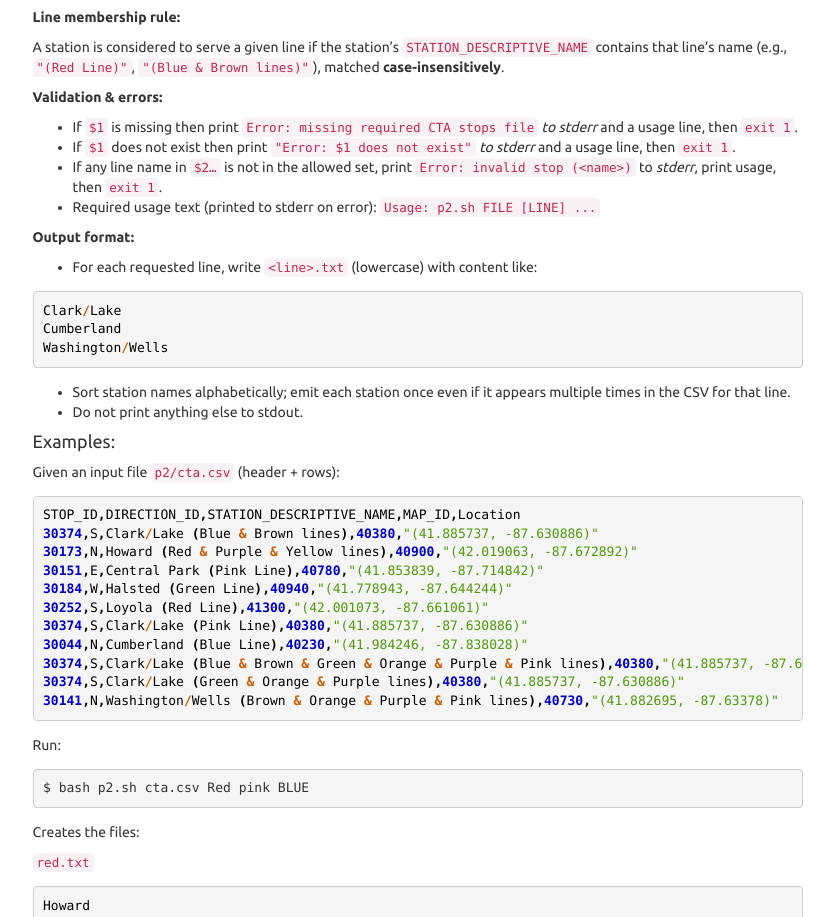
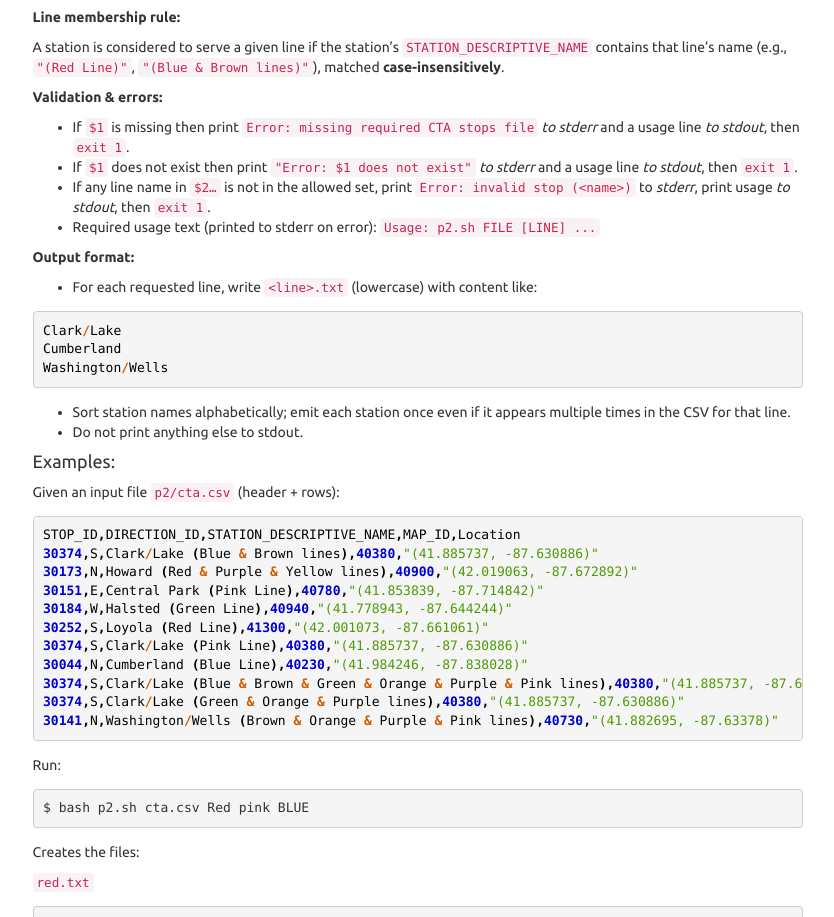
Before and after one commit to lsamuels/mpcs51082-site, a plain HTML site: page assignments/hw2/index.html in a window 1280 px wide. Shown: the part 7216-8133 px from the top of the page, without its empty margins (330-1164 px from the left). Drawn offline with Linux system fonts and the light colour scheme.

Commit message:
Update hw2 with clarification on usage for p2

```diff
--- a/assignments/hw2/index.html
+++ b/assignments/hw2/index.html
@@ -462,9 +462,9 @@ The <em>base station name</em> is the text before the first <code class="docutil
 <p>A station is considered to serve a given line if the station’s <code class="docutils literal notranslate"><span class="pre">STATION_DESCRIPTIVE_NAME</span></code> contains that line’s name (e.g., <code class="docutils literal notranslate"><span class="pre">&quot;(Red</span> <span class="pre">Line)&quot;</span></code>, <code class="docutils literal notranslate"><span class="pre">&quot;(Blue</span> <span class="pre">&amp;</span> <span class="pre">Brown</span> <span class="pre">lines)&quot;</span></code>), matched <strong>case-insensitively</strong>.</p>
 <p><strong>Validation &amp; errors:</strong></p>
 <ul class="simple">
-<li><p>If <code class="docutils literal notranslate"><span class="pre">$1</span></code> is missing then print <code class="docutils literal notranslate"><span class="pre">Error:</span> <span class="pre">missing</span> <span class="pre">required</span> <span class="pre">CTA</span> <span class="pre">stops</span> <span class="pre">file</span></code> <em>to stderr</em> and a usage line, then <code class="docutils literal notranslate"><span class="pre">exit</span> <span class="pre">1</span></code>.</p></li>
-<li><p>If <code class="docutils literal notranslate"><span class="pre">$1</span></code> does not exist then print <code class="docutils literal notranslate"><span class="pre">&quot;Error:</span> <span class="pre">$1</span> <span class="pre">does</span> <span class="pre">not</span> <span class="pre">exist&quot;</span></code> <em>to stderr</em> and a usage line, then <code class="docutils literal notranslate"><span class="pre">exit</span> <span class="pre">1</span></code>.</p></li>
-<li><p>If any line name in <code class="docutils literal notranslate"><span class="pre">$2…</span></code> is not in the allowed set, print  <code class="docutils literal notranslate"><span class="pre">Error:</span> <span class="pre">invalid</span> <span class="pre">stop</span> <span class="pre">(&lt;name&gt;)</span></code> to <em>stderr</em>, print usage, then <code class="docutils literal notranslate"><span class="pre">exit</span> <span class="pre">1</span></code>.</p></li>
+<li><p>If <code class="docutils literal notranslate"><span class="pre">$1</span></code> is missing then print <code class="docutils literal notranslate"><span class="pre">Error:</span> <span class="pre">missing</span> <span class="pre">required</span> <span class="pre">CTA</span> <span class="pre">stops</span> <span class="pre">file</span></code> <em>to stderr</em> and a usage line <em>to stdout</em>, then <code class="docutils literal notranslate"><span class="pre">exit</span> <span class="pre">1</span></code>.</p></li>
+<li><p>If <code class="docutils literal notranslate"><span class="pre">$1</span></code> does not exist then print <code class="docutils literal notranslate"><span class="pre">&quot;Error:</span> <span class="pre">$1</span> <span class="pre">does</span> <span class="pre">not</span> <span class="pre">exist&quot;</span></code> <em>to stderr</em> and a usage line <em>to stdout</em>, then <code class="docutils literal notranslate"><span class="pre">exit</span> <span class="pre">1</span></code>.</p></li>
+<li><p>If any line name in <code class="docutils literal notranslate"><span class="pre">$2…</span></code> is not in the allowed set, print  <code class="docutils literal notranslate"><span class="pre">Error:</span> <span class="pre">invalid</span> <span class="pre">stop</span> <span class="pre">(&lt;name&gt;)</span></code> to <em>stderr</em>, print usage <em>to stdout</em>, then <code class="docutils literal notranslate"><span class="pre">exit</span> <span class="pre">1</span></code>.</p></li>
 <li><p>Required usage text (printed to stderr on error): <code class="docutils literal notranslate"><span class="pre">Usage:</span> <span class="pre">p2.sh</span> <span class="pre">FILE</span> <span class="pre">[LINE]</span> <span class="pre">...</span></code></p></li>
 </ul>
 <p><strong>Output format:</strong></p>
```
Also changed, not shown: _sources/assignments/hw2/index.rst.txt.
